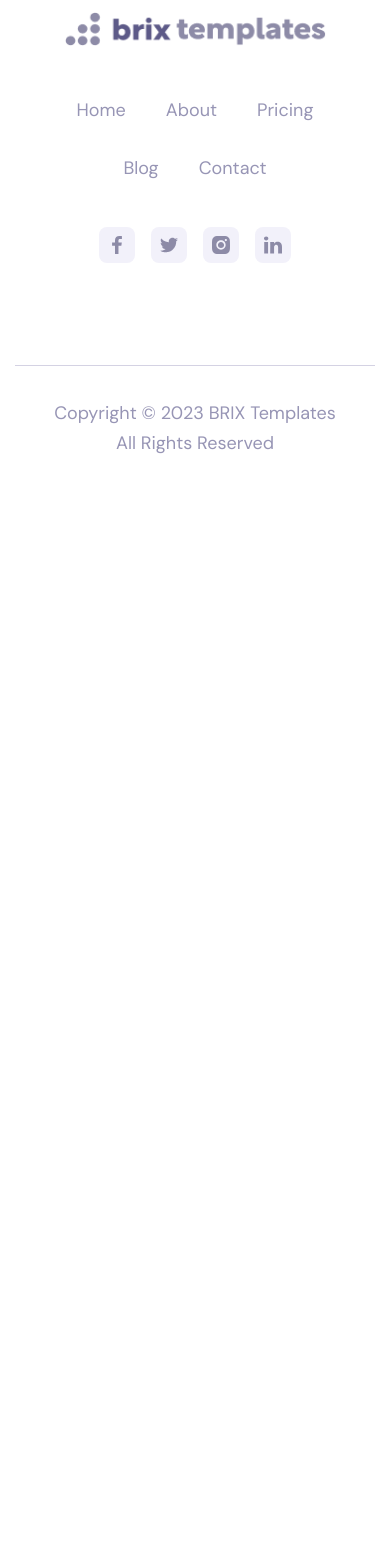
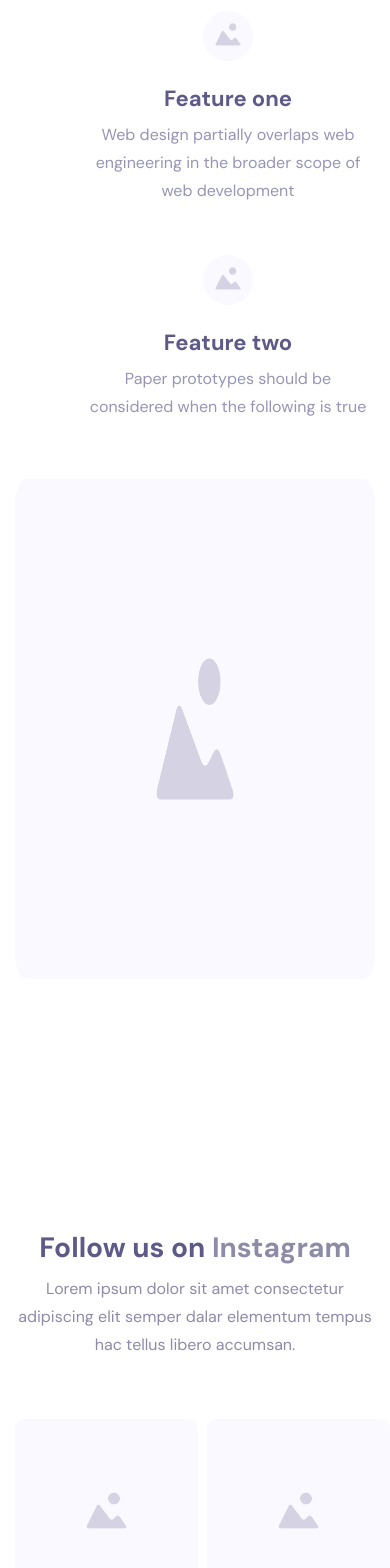
Before and after one commit to anastasia1756/first-nextjs-project, a Next.js app: page / in a window 390 px wide. Shown: the part 7975-9543 px from the top of the page. Before the commit the page ends 8477 px from the top, so only its background shows below. Built offline with nearby package versions, Linux system fonts and the light colour scheme.

Commit message:
added responsive Layout for Gallery and Follow Insta

```diff
--- a/src/app/page.jsx
+++ b/src/app/page.jsx
@@ -19,11 +19,11 @@ export default function Home() {
       <Results />
       <Questions />
       <Members />
-      {/* <AboutUs />
-      <Features />
+      {/* <AboutUs /> */}
+      {/* <Features /> */}
       <Gallery />
       <FollowInsta />
-      <ContactForm /> */}
+      {/* <ContactForm /> */}
     </main>
   );
 }
--- a/src/components/FollowInsta/followinsta.module.scss
+++ b/src/components/FollowInsta/followinsta.module.scss
@@ -21,16 +21,38 @@
   }
   .photo_container {
     margin-bottom: 48px;
+    @media (max-width: $small) {
+      margin-bottom: unset;
+      gap: 16px;
+      text-align: center;
+
+      &:not(:last-child) {
+        margin-bottom: 16px;
+      }
+    }
   }
 
   .btn {
     margin: 0 auto;
     justify-content: center;
-    max-width: 201px;
+    width: 201px;
     padding: 28px 56px;
     border-radius: 40px;
     font-size: 20px;
     font-weight: 700;
     line-height: 20px;
+
+    @media (max-width: $small) {
+      padding: 24px 36px;
+      width: 382px;
+    }
   }
 }
+
+@media (max-width: $medium) {
+  .picture {
+    max-width: 183px;
+    max-height: 183px;
+    gap: 16px;
+  }
+}
--- a/src/components/Gallery/Gallery.jsx
+++ b/src/components/Gallery/Gallery.jsx
@@ -6,7 +6,7 @@ const Gallery = () => {
   return (
     <div className={`container ${s.container}`}>
       <div className="row ">
-        <div className={`col-3 ${s.features}`}>
+        <div className={`col-12 col-xl-3 ${s.features}`}>
           <Image
             className={s.picture}
             src="/placeholder-small.png"
@@ -31,8 +31,9 @@ const Gallery = () => {
             Paper prototypes should be considered when the following is true
           </h4>
         </div>
-        <div className={`col-9 ${s.placeholder}`}>
+        <div className={`col-12 col-xl-9 ${s.placeholder}`}>
           <Image
+            className={s.image}
             src="/placeholder-big.png"
             width={750}
             height={500}
--- a/src/components/Gallery/gallery.module.scss
+++ b/src/components/Gallery/gallery.module.scss
@@ -18,3 +18,14 @@
     text-align: right;
   }
 }
+
+@media (max-width: $extraLarge) {
+  .container {
+    text-align: center;
+  }
+  .image {
+    margin: 0 auto;
+    display: block;
+    margin-top: 50px;
+  }
+}
```
Also changed, not shown: 1 other file (tests, documents, lock files or other folders).
